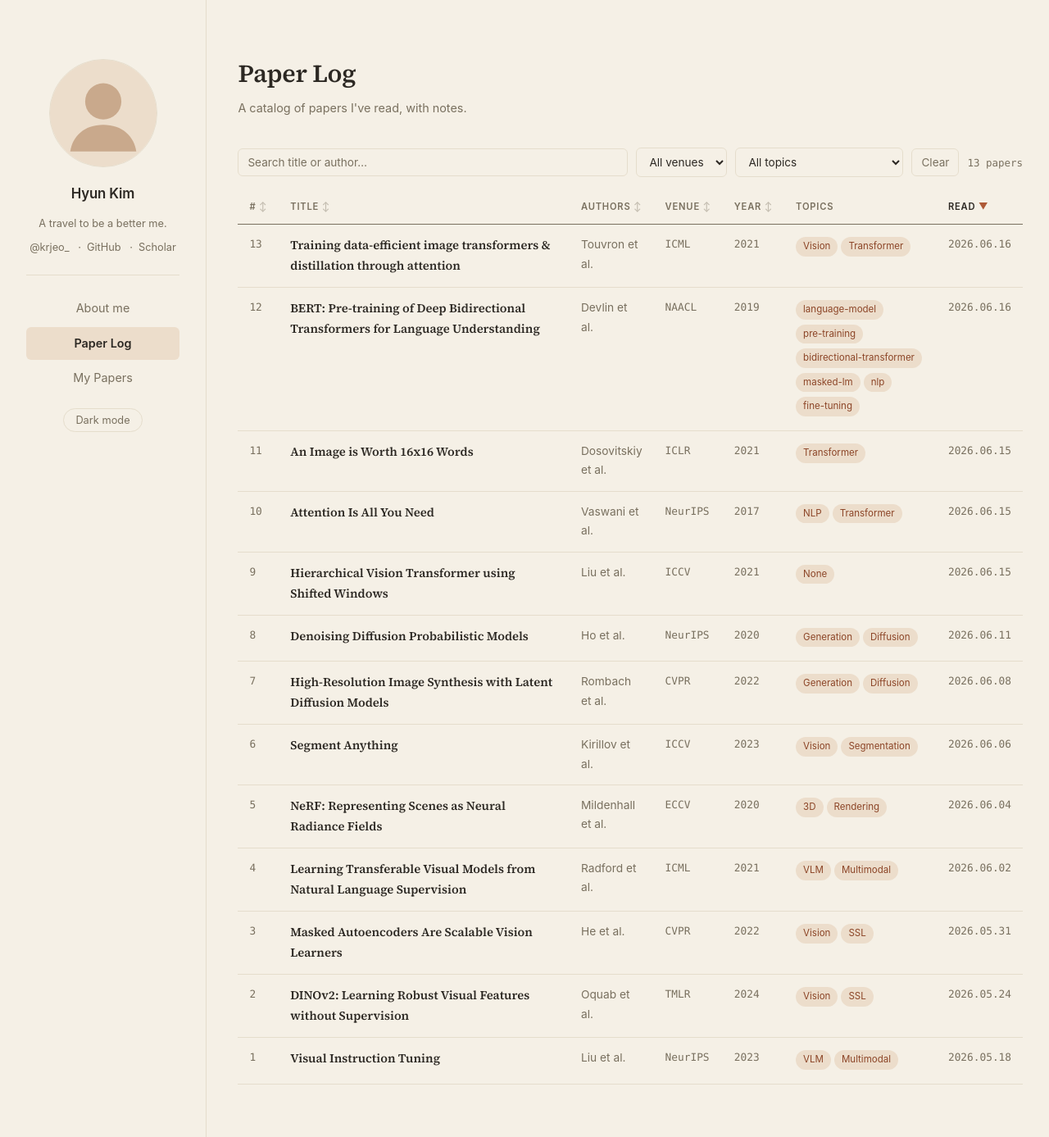
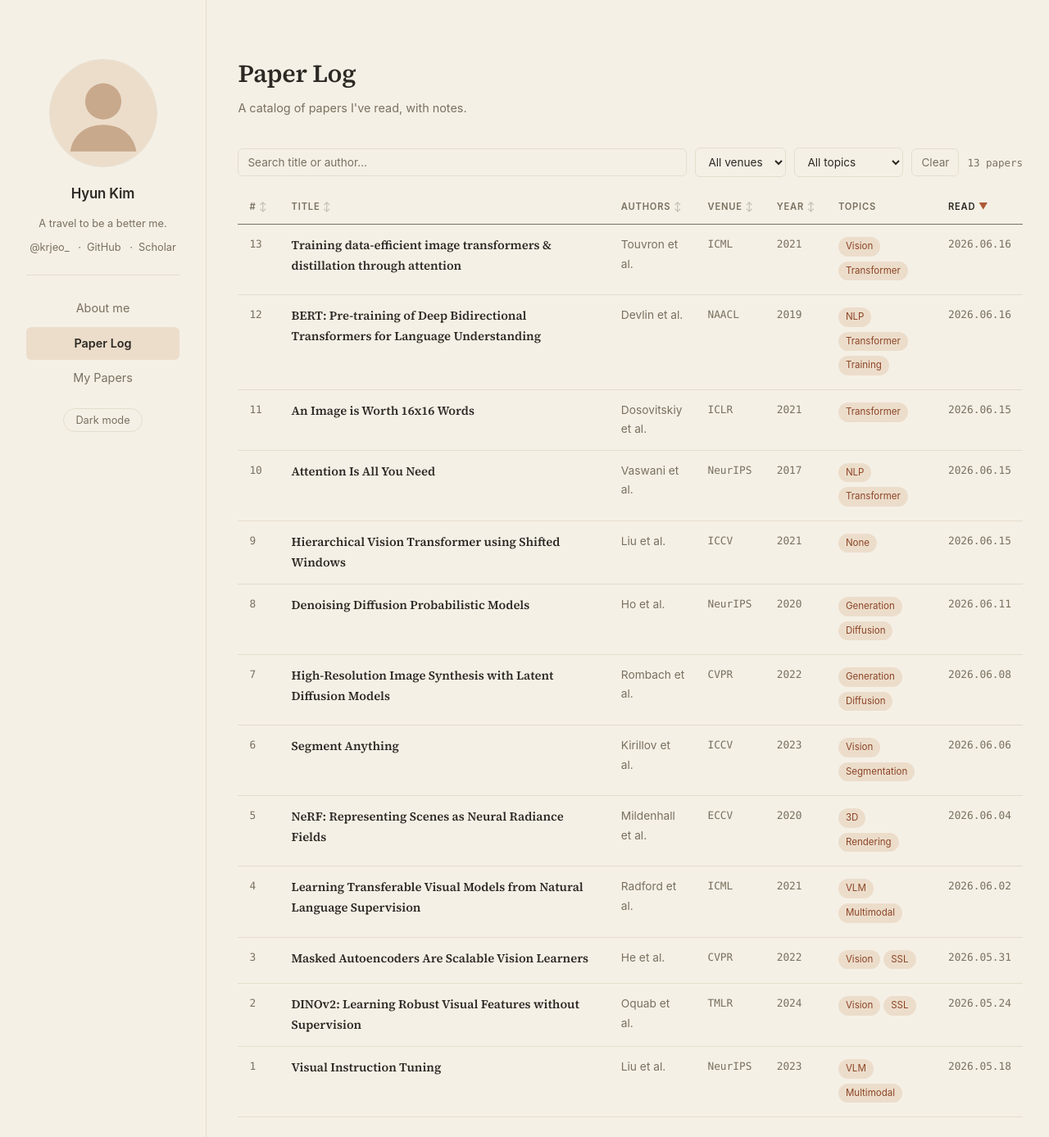
Before and after one commit to krjeo0/krjeo0.github.io, a Jekyll site: the page built from index.html, in a window 1280 px wide. Shown: the whole page at 82% size. Built offline with Jekyll 4.4.1, drawn with Linux system fonts in a browser that asks for light colours.

Commit message:
Update 2026-06-16-bert.md

```diff
--- a/_posts/2026-06-16-bert.md
+++ b/_posts/2026-06-16-bert.md
@@ -5,7 +5,7 @@ date: 2026-06-16
 authors: "Devlin et al."
 venue: "NAACL"
 year: 2019
-tags: [language-model, pre-training, bidirectional-transformer, masked-lm, nlp, fine-tuning]
+tags: [NLP, Transformer, Training]
 ---
 
 # BERT 정밀 독해 — *Pre-training of Deep Bidirectional Transformers for Language Understanding* 함께 읽기
```
